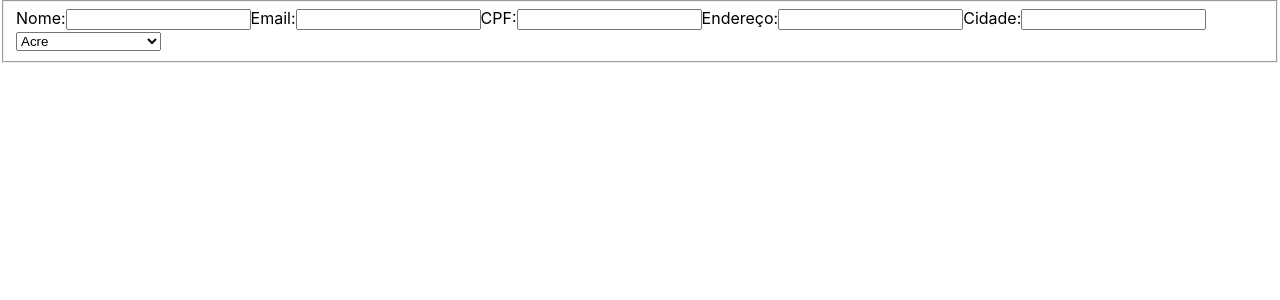
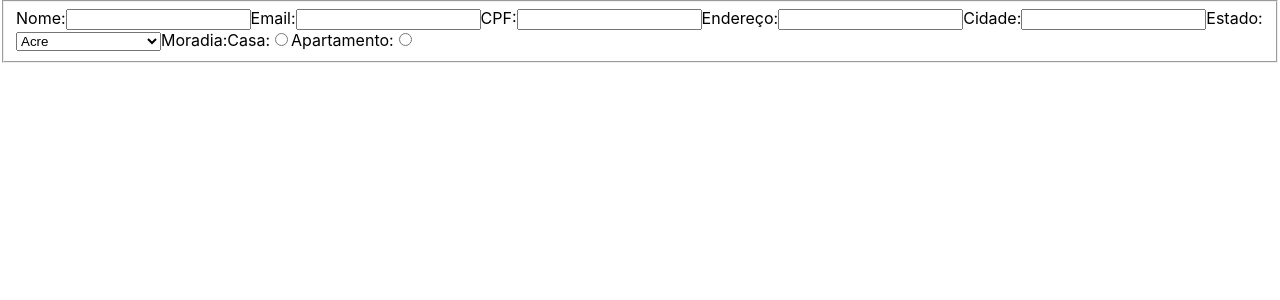
Before and after one commit to Guiogomes/react-exercise-dia-2, a React (Create React App) app in the folder react_exercicio_dia_2_bloco_12/: page / in a window 1280 px wide. Shown: the top 300 px of the page. Built offline with nearby package versions, Linux system fonts and the light colour scheme.

Commit message:
clia o radio Button

```diff
--- a/react_exercicio_dia_2_bloco_12/package.json
+++ b/react_exercicio_dia_2_bloco_12/package.json
@@ -34,5 +34,8 @@
       "last 1 firefox version",
       "last 1 safari version"
     ]
+  },
+  "devDependencies": {
+    "prop-types": "^15.7.2"
   }
 }
--- a/react_exercicio_dia_2_bloco_12/src/components/Form.jsx
+++ b/react_exercicio_dia_2_bloco_12/src/components/Form.jsx
@@ -1,6 +1,7 @@
 import React from 'react';
-// import getStatesInfo from '../States';
+import Input from './Input';
 import states from '../arrayStates';
+
 // exercício realizado no modelo Dojo por Fabio Juvenal, Rodrigo Augusto e
 // Guilherme Gomes
 export default class Form extends React.Component {
@@ -12,91 +13,134 @@ export default class Form extends React.Component {
 			cpf:'',
 			endereco: '',
 			cidade: '',
+			selecionado: '',
 		}
 		this.handleChange = this.handleChange.bind(this);
+		this.handleBlur = this.handleBlur.bind(this);
+		this.handleOptionChange = this.handleOptionChange.bind(this);
 	}
 
 	handleChange({ target }) {
-		const { name, value } = target;
+		const { name } = target;
+		const value = target.type === 'radio' ? target.checked : target.value;
 		this.setState({
 			[name]: value,
 		});
 	}
 
+	handleBlur(event){
+		(Number.isInteger(parseInt(event.target.value[0]))) ?
+			event.target.value = '' :
+			event.target.value = this.state.cidade
+	}
+
+	handleOptionChange({ target }) {
+		this.setState({
+			selecionado: target.value,
+		})
+	}
+
 	render() {
-		const { name, email, cpf, endereco, cidade } = this.state;
+		const { name, email, cpf, endereco, cidade, selecionado } = this.state;
 		return (
 			<fieldset>
 				<label htmlFor="input-name">
 					Nome:
-					<input
+					<Input
 						type="text"
 						name="name"
 						id="input-name"
 						maxLength="40"
 						required={ true }
 						value={ name.toUpperCase() }
-					onChange={ this.handleChange }
+						handleChange={ this.handleChange }
 					/>
 				</label>
 				<label htmlFor="input-email">
 					Email:
-					<input
+					<Input
 						type="email"
 						name="email"
 						id="input-email"
 						maxLength="50"
 						required={ true }
 						value={ email }
-					onChange={ this.handleChange }
+						handleChange={ this.handleChange }
 					/>
 				</label>
 				<label htmlFor="input-cpf">
 					CPF:
-					<input
+					<Input
 						type="text"
 						name="cpf"
 						id="input-cpf"
 						maxLength="11"
 						required={ true }
 						value={ cpf }
-					onChange={ this.handleChange }
+						handleChange={ this.handleChange }
 					/>
 				</label>
 				<label htmlFor="input-endereco">
 					Endereço:
-					<input
+					<Input
 						type="text"
 						name="endereco"
 						id="input-endereco"
 						maxLength="200"
 						required={ true }
 						value={ endereco.replace(/\W/g, '') }
-					onChange={ this.handleChange }
+						handleChange={ this.handleChange }
 					/>
 				</label>
 				<label htmlFor="input-endereco">
 					Cidade:
-					<input
+					<Input
 						type="text"
 						name="cidade"
 						id="input-cidade"
 						maxLength="28"
 						required={ true }
 						value={ cidade }
-					onChange={ this.handleChange }
-					onBlur={(event) =>
-						(Number.isInteger(parseInt(event.target.value[0]))) ?
-							event.target.value = '' :
-							event.target.value = cidade
-					}
+						handleChange={ this.handleChange }
+						handleBlur={this.handleBlur}
 					/>
 				</label>
-				<label>
-					<select>
+				<label htmlFor="state-label">
+					Estado:
+					<select id="state-label">
 						{states.sort().map((state, index) => <option key={index}>{state}</option>)}
 					</select>
 				</label>
+				<label>
+				Moradia:
+					<label htmlFor="input-moradia-casa">
+					Casa:
+					<Input
+						type="radio"
+						name="selecionado"
+						id="input-moradia-casa"
+						maxLength="28"
+						checked={ selecionado }
+						required={ true }
+						value="casa"
+						handleChange={ this.handleOptionChange }
+					/>
+					</label>
+					<label htmlFor="input-moradia-apartamento">
+						Apartamento:
+						<Input
+							type="radio"
+							name="selecionado"
+							id="input-moradia-apartamento"
+							maxLength="28"
+							checked={ selecionado }
+							required={ true }
+							value="apartamento"
+							handleChange={ this.handleOptionChange }
+						/>
+					</label>
+				</label>
+
 			</fieldset>
 		);
 	}
--- /dev/null
+++ b/react_exercicio_dia_2_bloco_12/src/components/Input.jsx
@@ -0,0 +1,32 @@
+import React from 'react';
+import PropTypes from 'prop-types';
+class Input extends React.Component {
+	render() {
+		const {type, name, id, maxLength, required, value, handleChange, handleBlur} = this.props;
+		return(
+			<input
+					type={ type }
+					name={ name }
+					id={ id }
+					maxLength={ maxLength }
+					required={ required }
+					value={ value }
+					onChange={ handleChange }
+					onBlur={ handleBlur }
+			/>
+		)
+	}
+}
+
+Input.propTypes = {
+	type: PropTypes.string.isRequired,
+	name: PropTypes.string.isRequired,
+	id: PropTypes.string.isRequired,
+	maxLength: PropTypes.string.isRequired,
+	required: PropTypes.bool.isRequired,
+	value: PropTypes.string.isRequired,
+	handleChange: PropTypes.func.isRequired,
+	handleBlur: PropTypes.func
+}
+
+export default Input;
--- a/react_exercicio_dia_2_bloco_12/src/components/InputName.jsx
+++ /dev/null
@@ -1 +0,0 @@
-import React from 'react';
```
Also changed, not shown: react_exercicio_dia_2_bloco_12/src/components/LabelMoradia.jsx (added, +18 -0 lines), 1 other file (tests, documents, lock files or other folders). Lines whose indentation alone changed are shown as unchanged.
